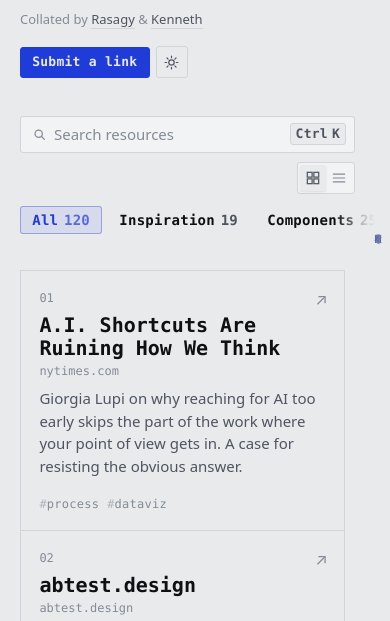
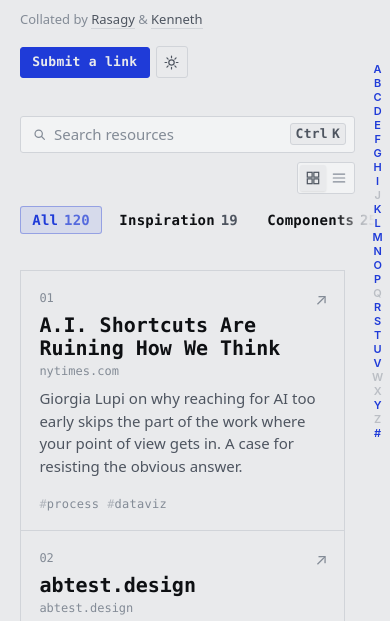
Before and after one commit to rasagy/awesome-ai-design-resources, a plain HTML site: page index.html in a window 390 px wide. Shown: the part 190-811 px from the top of the page. Drawn offline with Linux system fonts and the light colour scheme; a web font is replaced by a local one.

Commit message:
added a quick jump bar

```diff
--- a/assets/app.js
+++ b/assets/app.js
@@ -228,6 +228,13 @@ document.addEventListener('click', (e) => {
 
 /* A–Z rail: tap a letter, or press and slide along the rail like iOS Contacts.
    A letter with no rows jumps to the next one that has some. */
+/* The rail is a phone affordance only. JS owns its visibility too, so a stale
+   or missing stylesheet can never leave it sitting under the list on desktop. */
+const PHONE = matchMedia('(max-width: 620px)');
+const paintAzVisibility = () => { el.az.hidden = !PHONE.matches; };
+PHONE.addEventListener('change', paintAzVisibility);
+paintAzVisibility();
+
 let azCurrent = '';
 let azHideTimer;
 
--- a/assets/styles.css
+++ b/assets/styles.css
@@ -718,28 +718,38 @@ a.ghost:hover {
     display: flex;
     flex-direction: column;
     max-height: calc(100dvh - 11rem);   /* clears the sticky controls */
-    padding-block: 0.25rem;
-    transform: translateY(-40%);
+    padding: 0.25rem 0.15rem;           /* a wider touch lane than the letters themselves */
+    transform: translateY(-45%);
     touch-action: none;                 /* the drag scrubs, it doesn't scroll */
     user-select: none;
     -webkit-user-select: none;
   }
-  .az:empty { display: none; }
+  .az:empty,
+  .az[hidden] { display: none; }
+  /* bare letters in a tight column, like the iOS Contacts index — no boxes */
   .az button {
-    flex: 1 1 0;
+    -webkit-appearance: none;
+    appearance: none;
+    flex: 0 1 auto;                     /* natural height; squeezes only on short screens */
     min-height: 0;
-    width: 1.25rem;
+    width: 1rem;
+    margin: 0;
     padding: 0;
     border: 0;
+    border-radius: 0;
     background: none;
-    font-family: var(--util);
-    font-weight: 700;
+    box-shadow: none;
+    font-family: -apple-system, system-ui, var(--sans);
+    font-weight: 600;
     font-size: 0.6875rem;
-    line-height: 1.25;
+    line-height: 0.875rem;
+    text-align: center;
     color: var(--accent);
     cursor: pointer;
     -webkit-tap-highlight-color: transparent;
   }
+  .az button:focus { outline: none; }
+  .az button:focus-visible { outline: 1.5px solid var(--focus); outline-offset: 1px; border-radius: 2px; }
   .az button[aria-disabled="true"] { color: var(--ink-3); opacity: 0.45; cursor: default; }
 
   .az__bubble {
--- a/index.html
+++ b/index.html
@@ -14,7 +14,7 @@
 <link rel="preconnect" href="https://cdn.fontshare.com" crossorigin />
 <link href="https://fonts.googleapis.com/css2?family=Doto:wght@400;500;700&display=swap" rel="stylesheet" />
 <link href="https://api.fontshare.com/v2/css?f%5B%5D=satoshi@400,500,700,900&display=swap" rel="stylesheet" />
-<link rel="stylesheet" href="assets/styles.css" />
+<link rel="stylesheet" href="assets/styles.css?v=2026-09-30" />
 <script>
   (function () {
     try {
@@ -76,7 +76,7 @@
   <p class="empty" id="empty" hidden>No matches. Try a broader term.</p>
 </main>
 
-<nav class="az" id="az" aria-label="Jump to letter"></nav>
+<nav class="az" id="az" aria-label="Jump to letter" hidden></nav>
 <div class="az__bubble" id="az-bubble" aria-hidden="true"></div>
 
 <footer class="footer">
@@ -91,6 +91,6 @@
   </div>
 </footer>
 
-<script src="assets/app.js"></script>
+<script src="assets/app.js?v=2026-09-30"></script>
 </body>
 </html>
```
